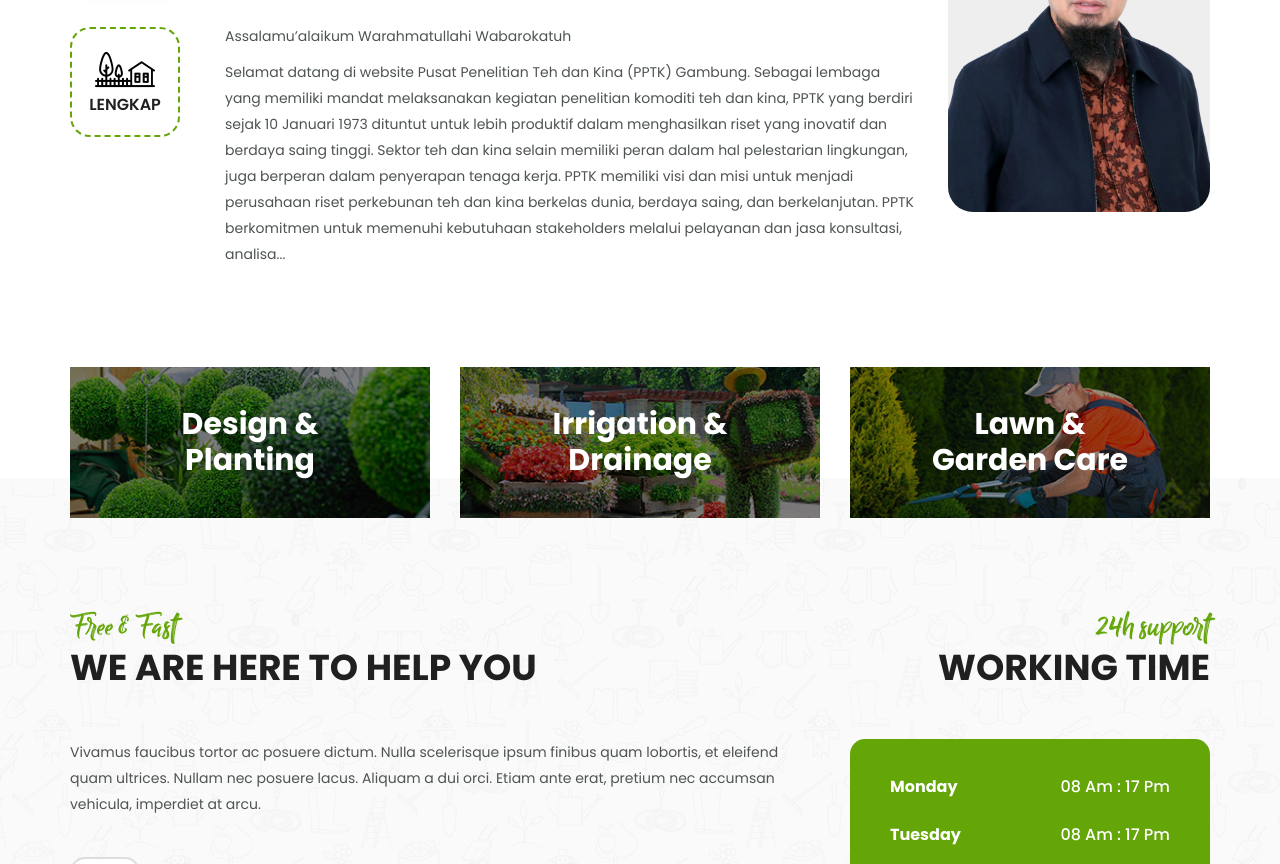
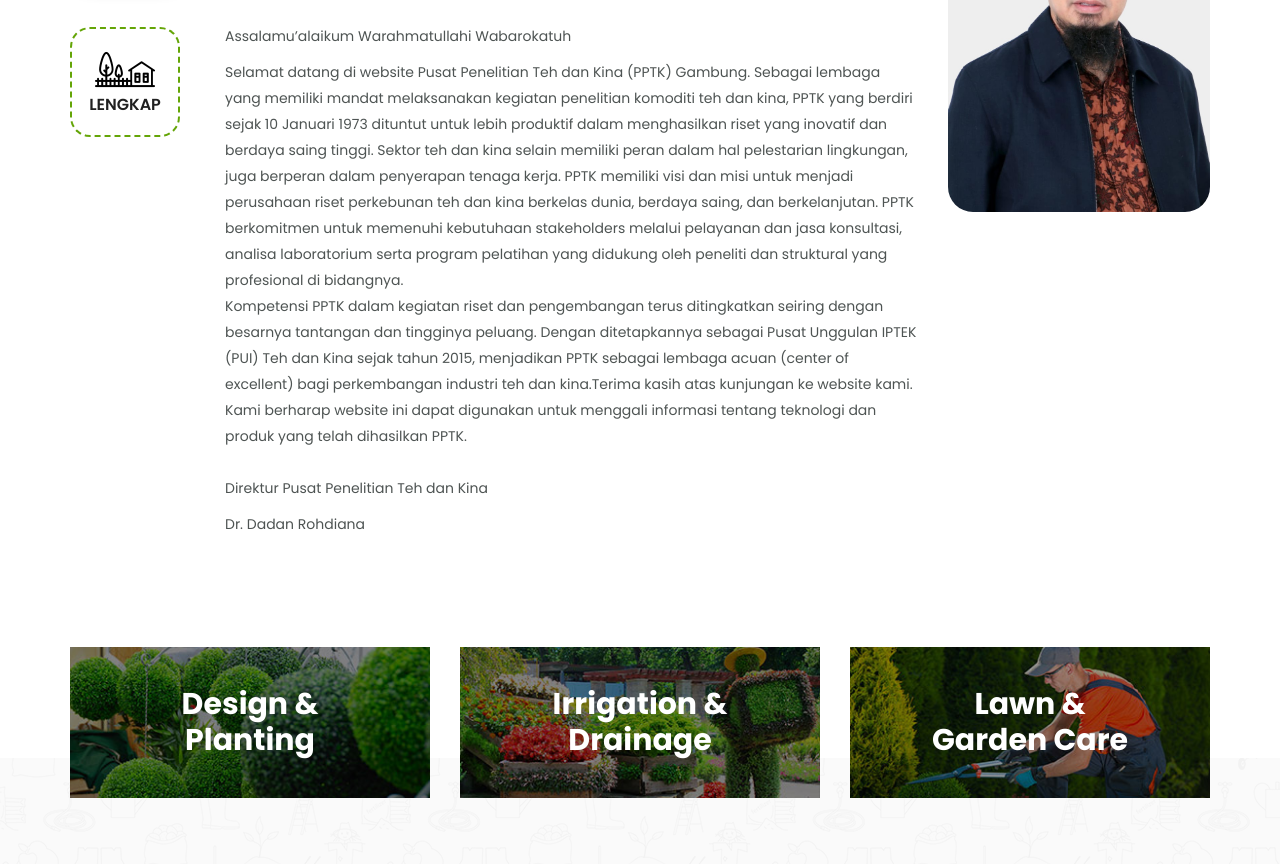
Before and after one commit to mfajar8/KP, a plain HTML site: page index.html in a window 1280 px wide. Shown: the part 1131-1995 px from the top of the page. Drawn offline with Linux system fonts and the light colour scheme; a script that the page names is missing.

Commit message:
update about & index

```diff
--- a/index.html
+++ b/index.html
@@ -204,8 +204,12 @@
                                     <h3>DIREKTUR PUSAT PENELITIAN TEH DAN KINA</h3>
                                 </div>
                                 <p>Assalamu’alaikum Warahmatullahi Wabarokatuh</p>
-                                <p class="none-pd">Selamat datang di website Pusat Penelitian Teh dan Kina (PPTK) Gambung. Sebagai lembaga yang memiliki mandat melaksanakan kegiatan penelitian komoditi teh dan kina, PPTK yang berdiri sejak 10 Januari 1973 dituntut untuk lebih produktif dalam menghasilkan riset yang inovatif dan berdaya saing tinggi. Sektor teh dan kina selain memiliki peran dalam hal pelestarian lingkungan, juga berperan dalam penyerapan tenaga kerja. PPTK memiliki visi dan misi untuk menjadi perusahaan riset perkebunan teh dan kina berkelas dunia, berdaya saing, dan berkelanjutan. PPTK berkomitmen untuk memenuhi kebutuhaan stakeholders melalui pelayanan dan jasa konsultasi, analisa...</p>
-                            </div>
+                                <p class="none-pd">Selamat datang di website Pusat Penelitian Teh dan Kina (PPTK) Gambung. Sebagai lembaga yang memiliki mandat melaksanakan kegiatan penelitian komoditi teh dan kina, PPTK yang berdiri sejak 10 Januari 1973 dituntut untuk lebih produktif dalam menghasilkan riset yang inovatif dan berdaya saing tinggi. Sektor teh dan kina selain memiliki peran dalam hal pelestarian lingkungan, juga berperan dalam penyerapan tenaga kerja. PPTK memiliki visi dan misi untuk menjadi perusahaan riset perkebunan teh dan kina berkelas dunia, berdaya saing, dan berkelanjutan. PPTK berkomitmen untuk memenuhi kebutuhaan stakeholders melalui pelayanan dan jasa konsultasi, analisa laboratorium serta program pelatihan yang didukung oleh peneliti dan struktural yang profesional di bidangnya.</p>
+                                <p class="none-pd">Kompetensi PPTK dalam kegiatan riset dan pengembangan terus ditingkatkan seiring dengan besarnya tantangan dan tingginya peluang. Dengan ditetapkannya sebagai Pusat Unggulan IPTEK (PUI) Teh dan Kina sejak tahun 2015, menjadikan PPTK sebagai lembaga acuan (center of excellent) bagi perkembangan industri teh dan kina.Terima kasih atas kunjungan ke website kami. Kami berharap website ini dapat digunakan untuk menggali informasi tentang teknologi dan produk yang telah dihasilkan PPTK.</p>
+                                <br>
+                                <p>Direktur Pusat Penelitian Teh dan Kina</p>
+                                <p>Dr. Dadan Rohdiana</p>
+                                </div>
                             <div id="full" class="tab-pane fade">
                                 <div class="garden-title">
                                   <h6>KATA SAMBUTAN</h6>
```
Also changed, not shown: about.html (+1 -1 lines).
